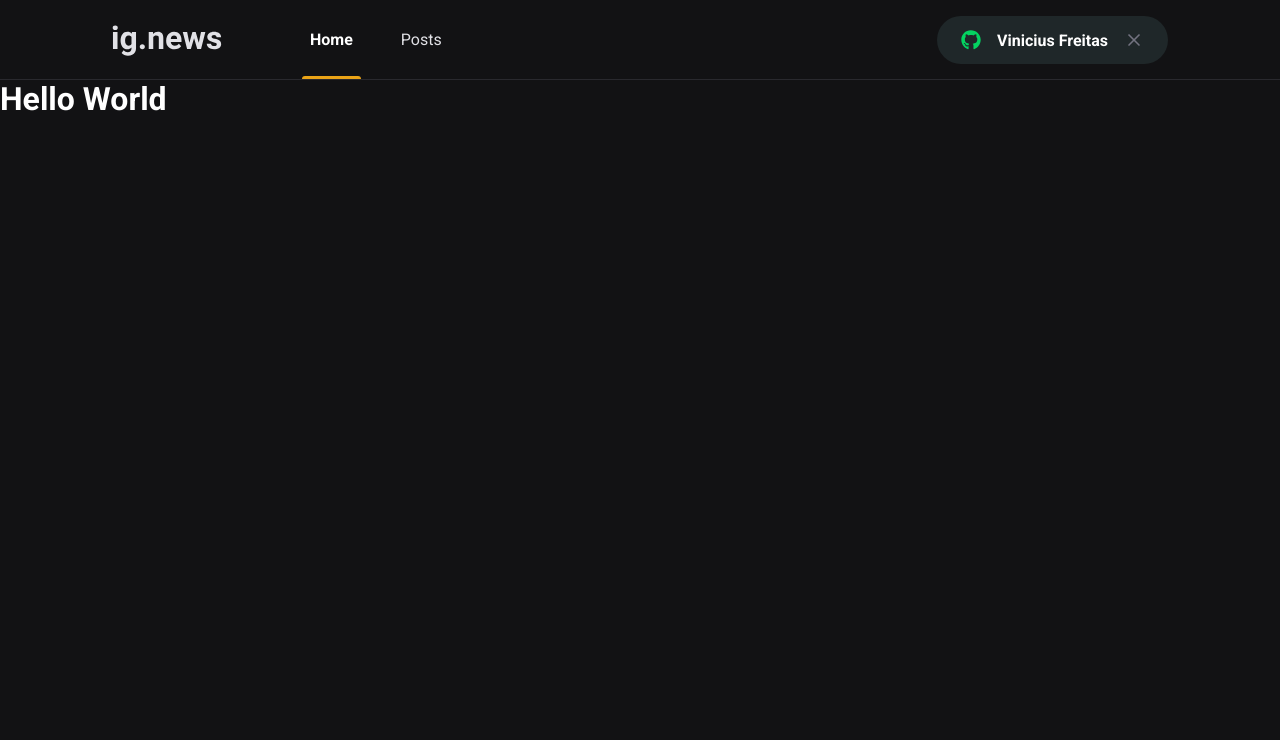
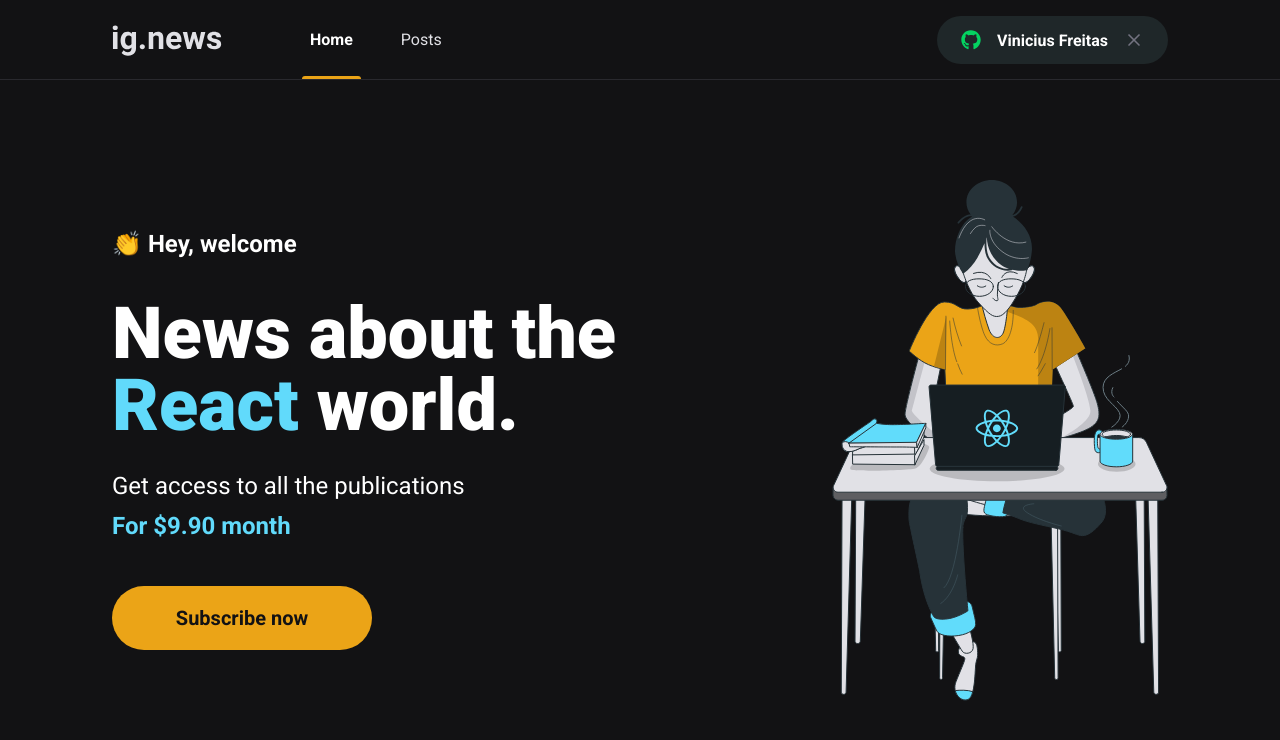
Before and after one commit to viniciusFreitas00/IGNews, a Next.js app: page / in a window 1280 px wide. Shown: the top 740 px of the page. Built offline with nearby package versions, Linux system fonts and the light colour scheme.

Commit message:
:lipstick: creating home and subscribe button

```diff
--- /dev/null
+++ b/src/components/SubscribeButton/index.tsx
@@ -0,0 +1,12 @@
+import styles from './styles.module.scss'
+
+export function SubscribeButton() {
+  return (
+    <button
+      type="button"
+      className={styles.subscribeButton}
+    >
+      Subscribe now
+    </button>
+  );
+}
--- /dev/null
+++ b/src/components/SubscribeButton/styles.module.scss
@@ -0,0 +1,20 @@
+.subscribeButton {
+  width: 260px;
+  height: 4rem;
+  border: 0;
+  border-radius: 2rem;
+  background: var(--yellow-500);
+  color: var(--gray-900);
+  font-size: 1.25rem;
+  font-weight: bold;
+
+  display: flex;
+  align-items: center;
+  justify-content: center;
+
+  transition: filter 0.2s;
+
+  &:hover {
+    filter: brightness(0.8)
+  }
+}
--- /dev/null
+++ b/src/pages/home.module.scss
@@ -0,0 +1,45 @@
+.contentContainer {
+  max-width: 1120px;
+  margin: 0 auto;
+  padding: 0 2rem;
+  height: calc(100vh - 5rem);
+
+  display: flex;
+  align-items: center;
+  justify-content: space-between;
+}
+
+.hero {
+  max-width: 600px;
+
+  > span {
+    font-size: 1.5rem;
+    font-weight: bold;
+  }
+
+  h1 {
+    font-size: 4.5rem;
+    line-height: 4.5rem;
+    font-weight: 900;
+    margin-top: 2.5rem;
+
+    span {
+      color: var(--cyan-500);
+    }
+  }
+
+  p {
+    font-size: 1.5rem;
+    line-height: 2.5rem;
+    margin-top: 1.5rem;
+
+    span {
+      color: var(--cyan-500);
+      font-weight: bold;
+    }
+  }
+
+  button {
+    margin-top: 2.5rem;
+  }
+}
--- a/src/pages/index.tsx
+++ b/src/pages/index.tsx
@@ -1,14 +1,30 @@
 import Head from 'next/head';
+import { SubscribeButton } from '../components/SubscribeButton';
+
+import styles from './home.module.scss';
 
 export default function Home() {
   return (
     <>
     <Head>
-      <title>Início | ig.news</title>
+      <title>Home | ig.news</title>
     </Head>
-      <div>
-        <h1>Hello World</h1>
-      </div>
+     <main className={styles.contentContainer}>
+       <section className={styles.hero}>
+          <span>👏 Hey, welcome</span>
+
+          <h1>News about the <span>React</span> world.</h1>
+
+          <p>
+            Get access to all the publications <br />
+            <span>For $9.90 month</span>
+          </p>
+
+          <SubscribeButton />
+       </section>
+
+       <img src="/images/avatar.svg" alt="Girl coding" />
+     </main>
     </>
   )
 }
--- a/src/styles/global.scss
+++ b/src/styles/global.scss
@@ -13,7 +13,7 @@
   --gray-850: #1f2729;
   --gray-900: #121214;
 
-  --cyan-500: ##61dafb;
+  --cyan-500: #61dafb;
   --yellow-500: #eba417;
 }
 
```
